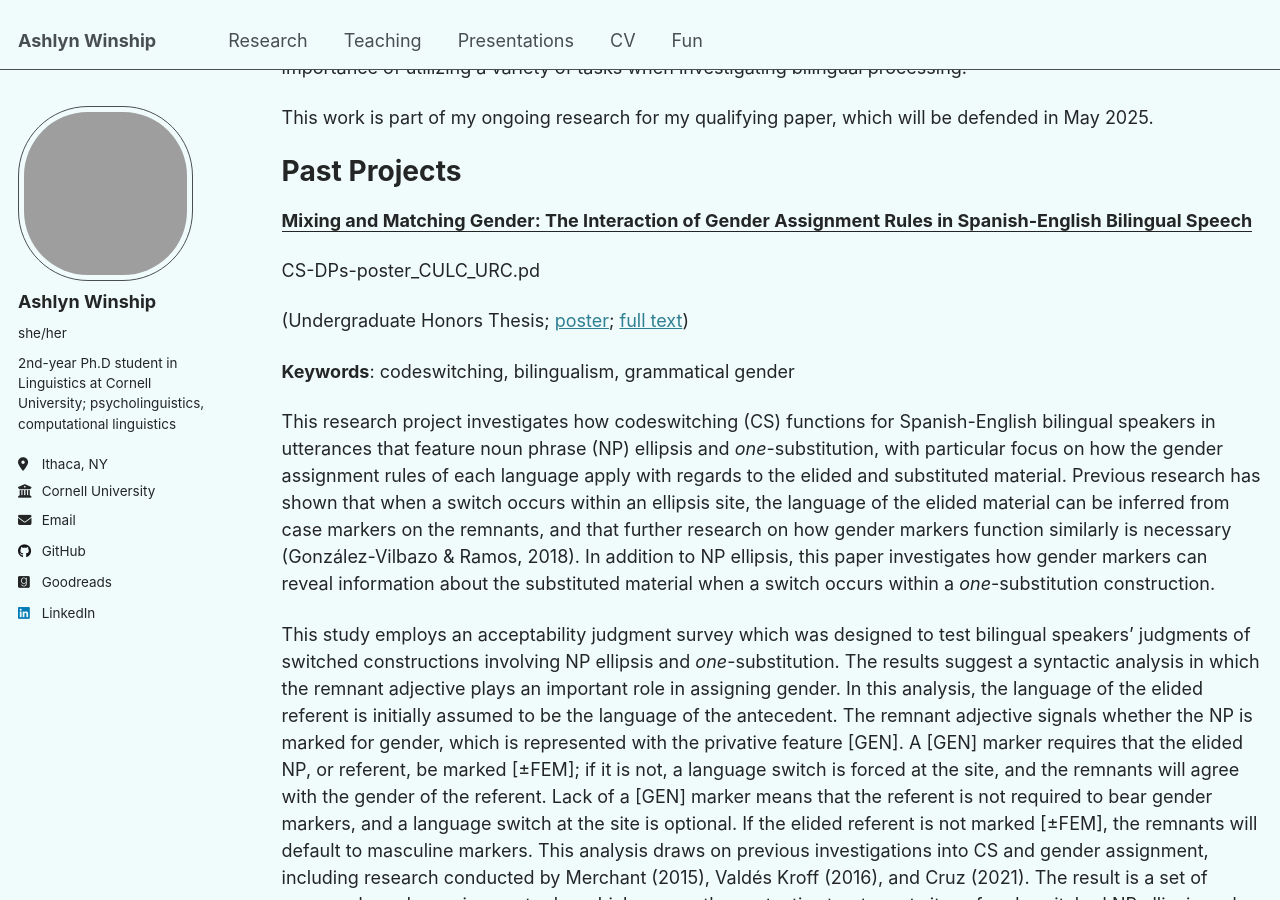
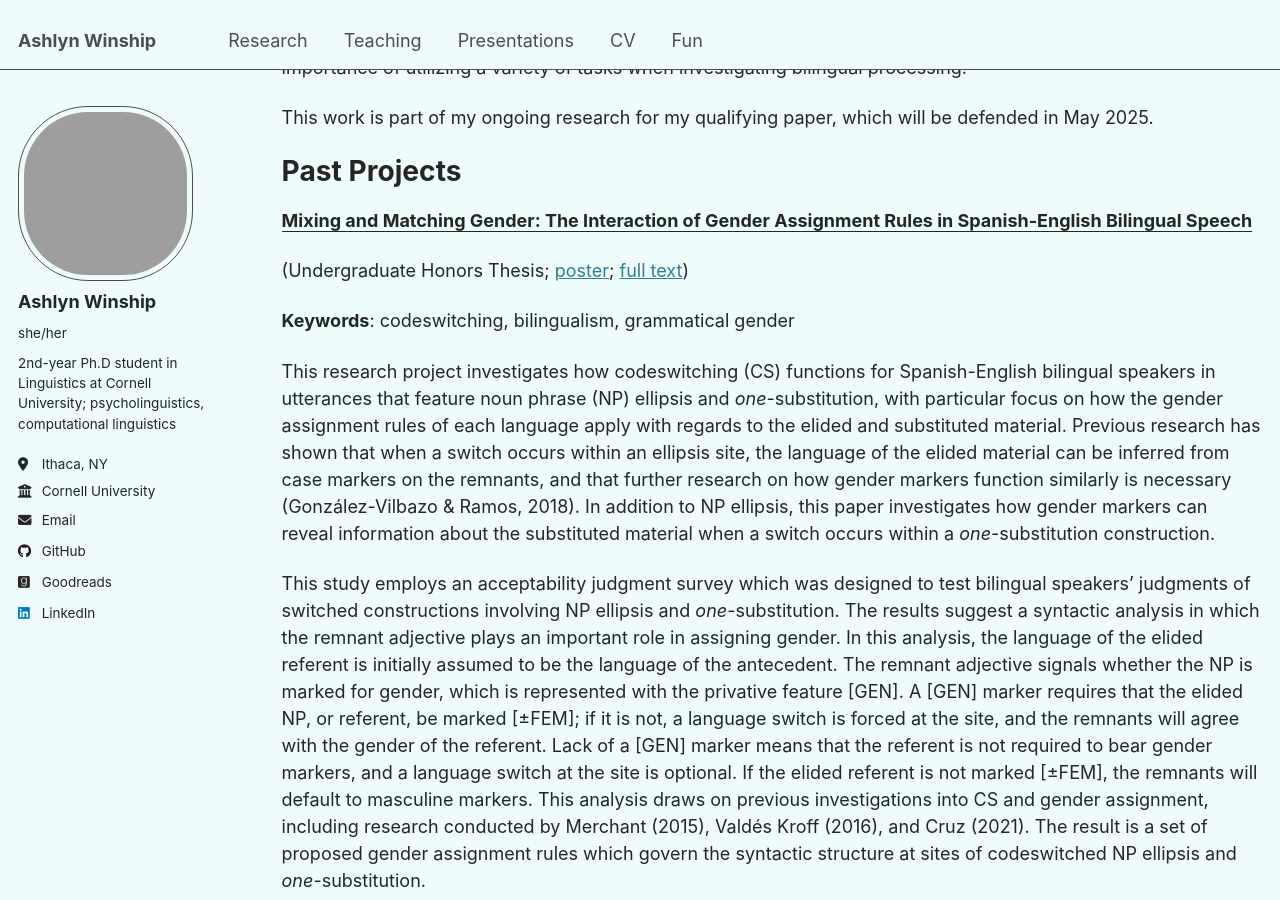
Before and after one commit to ashlynwinship/ashlynwinship.github.io, a Jekyll site: the page built from _pages/research.md, in a window 1280 px wide and 900 px high, scrolled down 1035 px. Built offline with Jekyll 4.4.1, drawn with Linux system fonts in a browser that asks for light colours; grey boxes are pictures that could not be loaded.

Commit message:
Update research.md

```diff
--- a/_pages/research.md
+++ b/_pages/research.md
@@ -30,9 +30,7 @@ This work is part of my ongoing research for my qualifying paper, which will be
 
 <b><ins>Mixing and Matching Gender: The Interaction of Gender Assignment Rules in Spanish-English Bilingual Speech</ins></b>
 
-CS-DPs-poster_CULC_URC.pd
-
-(Undergraduate Honors Thesis; <a target="_blank" rel="noopener" href="poster">poster</a>; <a target="_blank" rel="noopener" href="https://as.nyu.edu/content/dam/nyu-as/linguistics/documents/Winship%20(2022)%20Honors%20Thesis.pdf">full text</a>)
+(Undergraduate Honors Thesis; <a target="_blank" rel="noopener" href="https://ashlynwinship.github.io/files/posters/CS-DPs-poster_CULC_URC.pdf">poster</a>; <a target="_blank" rel="noopener" href="https://as.nyu.edu/content/dam/nyu-as/linguistics/documents/Winship%20(2022)%20Honors%20Thesis.pdf">full text</a>)
 
 <b>Keywords</b>: codeswitching, bilingualism, grammatical gender
 
```
